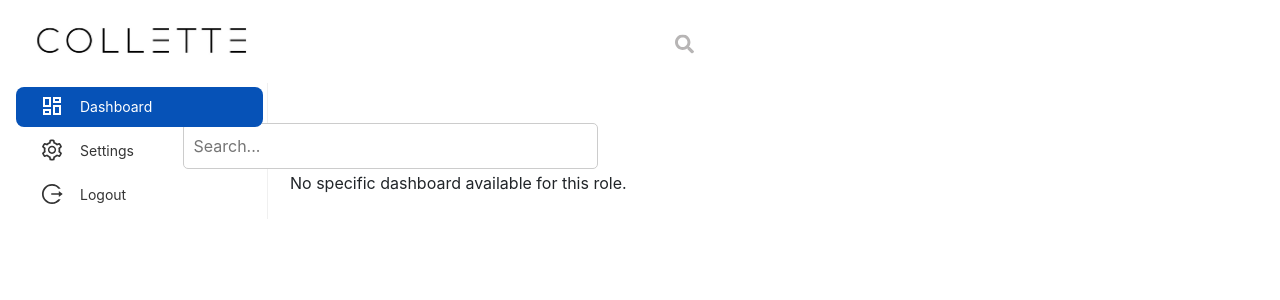
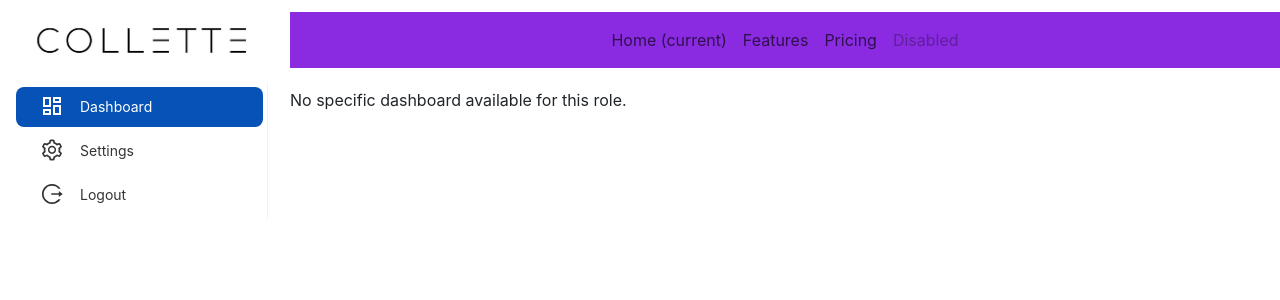
Before and after one commit to kaveenexe/collette-react, a React (Create React App) app: page /dashboard in a window 1280 px wide. Shown: the top 300 px of the page. Built offline with nearby package versions, Linux system fonts and the light colour scheme; sample sign-in values are in the browser's storage.

Commit message:
Modified Navigation

```diff
--- a/src/components/Common/Dashboard.css
+++ b/src/components/Common/Dashboard.css
@@ -1,12 +1,10 @@
 .content {
   margin-left: 290px;
-  margin-top: -730px;
+  margin-top: -101vh;
 }
 
-.searchbar{
-  margin-top: 53px;
-  margin-left: -790px;
-  margin-bottom: -18px;
+.navigation{
+background-color: blueviolet;
 }
 
 .notification {
--- a/src/components/Common/Dashboard.jsx
+++ b/src/components/Common/Dashboard.jsx
@@ -1,7 +1,7 @@
 import React, { useState, useContext } from "react";
 import { Outlet, useLocation } from "react-router-dom";
 import SideBar from "./SideBar";
-import SearchBar from "./SearchBar";
+import Navigation from "./Navigation";
 import { AuthContext } from "../../context/AuthContext"; // Import AuthContext
 import AdminDashboard from "../MainDashboards/AdminDashboard";
 import VendorDashboard from "../MainDashboards/VendorDashboard";
@@ -38,8 +38,8 @@
       <SideBar />
       <div className="content">
 
-        <div className="searchbar">
-          <SearchBar onSearch={handleSearch} />
+        <div className="navigation">
+          <Navigation />
         </div>
 
         {/* Conditionally render Notification only for CSR */}
--- /dev/null
+++ b/src/components/Common/Navigation.jsx
@@ -0,0 +1,48 @@
+import React from "react";
+
+const Navigation = () => {
+  return (
+    <div style={{ margin: "20px", display: "flex", justifyContent: "center" }}>
+      <nav class="navbar navbar-expand-lg navbar-light ">
+
+        <button
+          class="navbar-toggler"
+          type="button"
+          data-toggle="collapse"
+          data-target="#navbarNav"
+          aria-controls="navbarNav"
+          aria-expanded="false"
+          aria-label="Toggle navigation"
+        >
+          <span class="navbar-toggler-icon"></span>
+        </button>
+        <div class="collapse navbar-collapse" id="navbarNav">
+          <ul class="navbar-nav">
+            <li class="nav-item active">
+              <a class="nav-link" href="#">
+                Home <span class="sr-only">(current)</span>
+              </a>
+            </li>
+            <li class="nav-item">
+              <a class="nav-link" href="#">
+                Features
+              </a>
+            </li>
+            <li class="nav-item">
+              <a class="nav-link" href="#">
+                Pricing
+              </a>
+            </li>
+            <li class="nav-item">
+              <a class="nav-link disabled" href="#">
+                Disabled
+              </a>
+            </li>
+          </ul>
+        </div>
+      </nav>
+    </div>
+  );
+};
+
+export default Navigation;
--- a/src/components/Common/SearchBar.jsx
+++ /dev/null
@@ -1,35 +0,0 @@
-import React from "react";
-import {FaSearch} from "react-icons/fa";
-
-const SearchBar = ({ onSearch }) => {
-  return (
-    <div
-      style={{ margin: "20px", display: "flex", justifyContent: "center" }}
-    >
-      <input
-        type="text"
-        placeholder="Search..."
-        onChange={(event) => onSearch(event.target.value)}
-        style={{
-          padding: "10px",
-          width: "415px",
-          borderRadius: "5px",
-          border: "1px solid #ccc",
-        }}
-      />
-      <FaSearch
-        style={{
-          position: "absolute",
-          left: "675px",
-          top: "5.5%",
-          transform: "translateY(-50%)",
-          color: "#b7b5b5",
-          pointerEvents: "none",
-          fontSize: "19"
-        }}
-      />
-    </div>
-  );
-};
-
-export default SearchBar;
```
